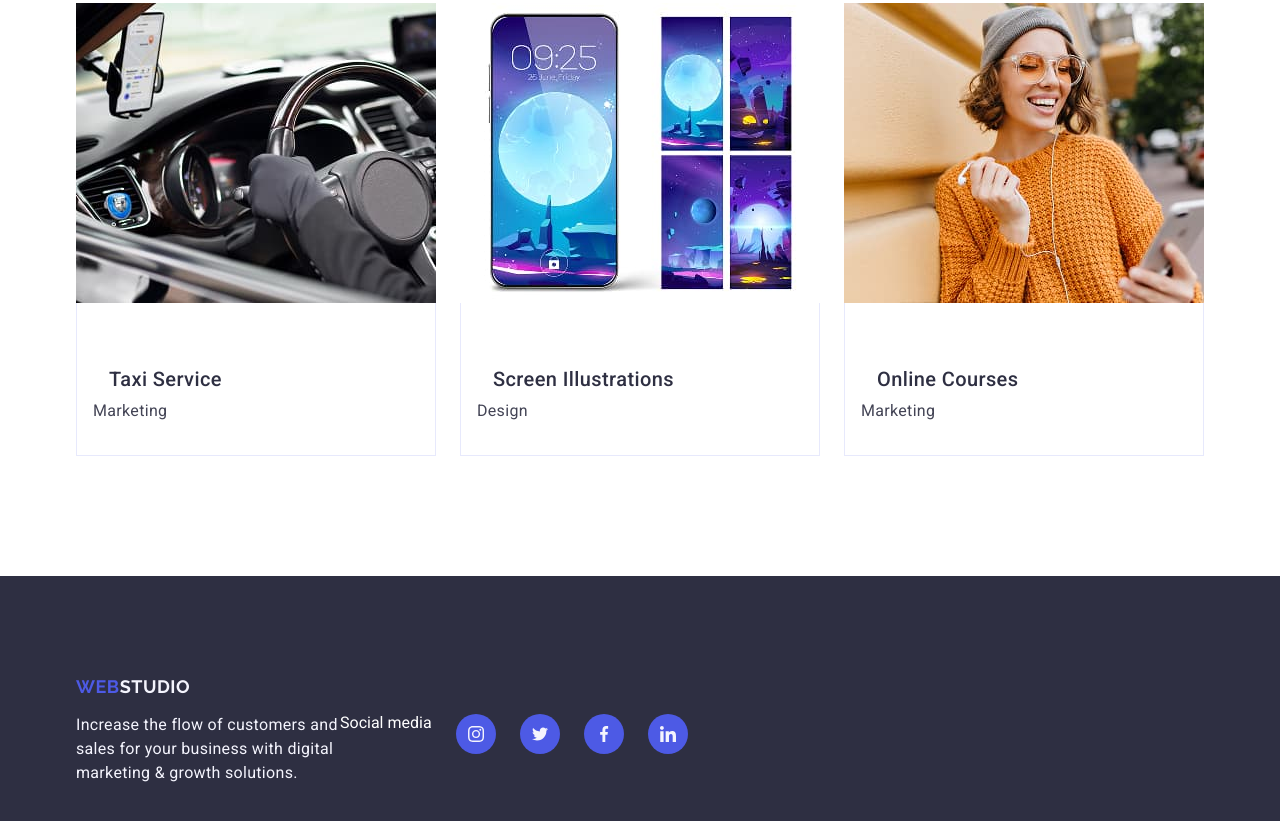
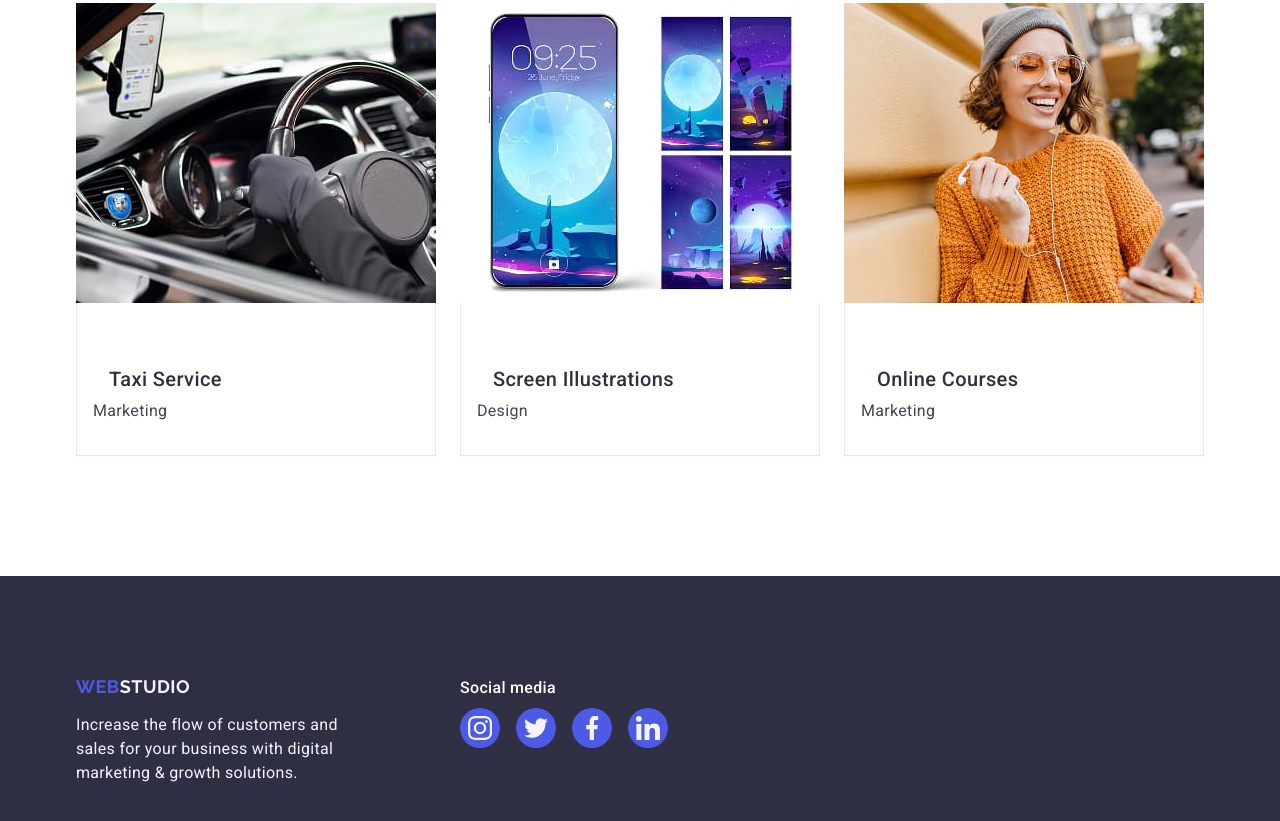
Before and after one commit to julianikit89/goit-markup-hw-04, a plain HTML site: page index.html in a window 1280 px wide. Shown: the part 2647-3468 px from the top of the page. Drawn offline with nearby package versions, Linux system fonts and the light colour scheme.

Commit message:
finish footer

```diff
--- a/css/styles.css
+++ b/css/styles.css
@@ -432,19 +432,37 @@ section {
   color: #f4f4fd;
 }
 
-.icon-title {
+.icons-title {
   color: #fff;
+  font-weight: 500;
+  font-size: 16px;
+  line-height: 1.5;
+  letter-spacing: 0.02em;
 }
 
 .page-footer .container {
   display: flex;
+  justify-content: flex-start;
+  align-items: flex-start;
+  gap: 120px;
 }
 
-.footer-content {
+.social-media {
+  display: flex;
+  flex-direction: column;
+  gap: 16px;
 }
 
-.footer-icons {
+.footer-icons .icons-list {
   display: flex;
-  justify-content: center;
-  align-items: center;
+  gap: 16px;
 }
+
+.footer-icons .icons-item:hover {
+  transition: 250ms cubic-bezier(0.4, 0, 0.2, 1);
+  background: #31d0aa;
+}
+
+.our-team-item .icons-item:hover {
+  background: #404bbf;
+}
--- a/index.html
+++ b/index.html
@@ -353,37 +353,40 @@
           marketing & growth solutions.
         </p>
       </div>
+
       <div class="footer-icons">
+        <ul class="Social-media">
+          <p class="icons-title">Social media</p>
           <ul class="icons-list">
-          <p class="icon-title">Social media</p>
             <li class="icons-item">
               <a class="instagram-icon" href="">
-              <svg class="instagram icon-color" width="16" height="16">
+                <svg class="instagram icon-color" width="24" height="24">
                   <use href="./images/icons.svg#icon-instagram"></use>
                 </svg>
               </a>
             </li>
             <li class="icons-item">
               <a class="twitter-icon" href="">
-              <svg class="twitter icon-color" width="16" height="16">
+                <svg class="twitter icon-color" width="24" height="24">
                   <use href="./images/icons.svg#icon-twitter"></use>
                 </svg>
               </a>
             </li>
             <li class="icons-item">
               <a class="facebook-icon" href="">
-              <svg class="facebook icon-color" width="16" height="16">
+                <svg class="facebook icon-color" width="24" height="24">
                   <use href="./images/icons.svg#icon-facebook"></use>
                 </svg>
               </a>
             </li>
             <li class="icons-item">
               <a class="linkedin-icon" href="">
-              <svg class="linkedin icon-color" width="16" height="16">
+                <svg class="linkedin icon-color" width="24" height="24">
                   <use href="./images/icons.svg#icon-linkedin"></use>
                 </svg>
               </a>
             </li>
+          </ul>
         </ul>
       </div>
     </div>
```
Lines whose indentation alone changed are shown as unchanged.
